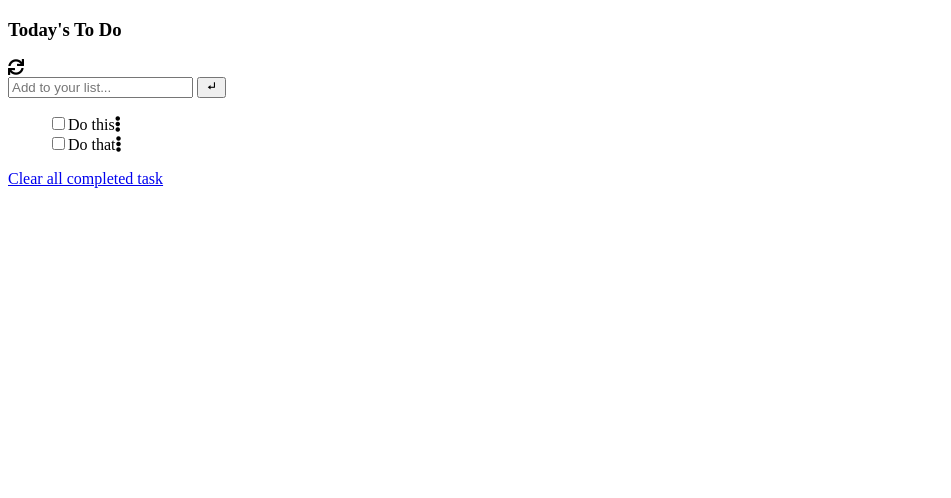
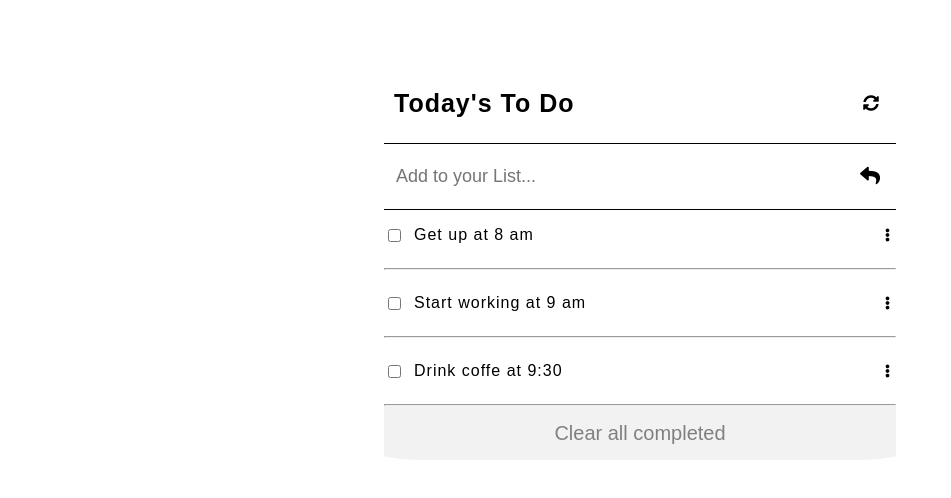
Before and after one commit to mahbubul14/to_do_list-practice-, a website built with webpack: page src/index.html in a window 1280 px wide. Shown: the whole page, without its empty margins (0-951 px from the left). Built offline with nearby package versions, Linux system fonts and the light colour scheme.

Commit message:
Update the requirement

```diff
--- a/src/index.html
+++ b/src/index.html
@@ -1,33 +1,30 @@
 <!DOCTYPE html>
 <html lang="en">
+
 <head>
-    <meta charset="UTF-8" />
-    <meta http-equiv="X-UA-Compatible" content="IE=edge" />
-    <meta name="viewport" content="width=device-width, initial-scale=1.0" />
-    <link href='https://unpkg.com/boxicons@2.0.9/css/boxicons.min.css' rel='stylesheet'>
-    <link rel="stylesheet" href="https://use.fontawesome.com/releases/v5.15.4/css/all.css" integrity="sha384-DyZ88mC6Up2uqS4h/KRgHuoeGwBcD4Ng9SiP4dIRy0EXTlnuz47vAwmeGwVChigm" crossorigin="anonymous"/>
-    <title>Daily task lists</title>
+    <meta charset="utf-8">
+    <title>To Do List </title>
+    <meta name="viewport" content="width=device-width, initial-scale=1">
+    <link rel="stylesheet" href="./style.css">
+    <link rel="stylesheet" href="https://use.fontawesome.com/releases/v5.15.4/css/all.css" integrity="sha384-DyZ88mC6Up2uqS4h/KRgHuoeGwBcD4Ng9SiP4dIRy0EXTlnuz47vAwmeGwVChigm" crossorigin="anonymous">
 </head>
+
 <body>
-    <section class="form-section">
-        <form id="form" class="form-control">
-          <div class="header-wrap">
-            <h3 class="heading">Today's To Do</h3>
-            <span class="syc"><i class="fas fa-sync"></i></span>
-          </div>
-          <div class="form-input">
-            <input type="text" name="text" id="text" placeholder="Add to your list..." class="italics"/>
-            <button type="submit" class="add"><i class='bx bx-subdirectory-left'></i></button>
-          </div>
+        <section class="container">
+            <div class="heading-box">
+                <h3 class="container-heading">Today's To Do</h3>
+                <i class="fas fa-sync-alt"></i>
+            </div>
+            <div class="input-box">
+                <form class="input-form" id="form">
+                    <input type="text" class="input-task" id="task" placeholder="Add to your List...">
+                    <button type="submit" class="submit-task" id="enter-task"><i class="fas fa-reply"></i></button>
+                </form>
+            </div>
+            <div class="list" id="all-tasks"></div>
+            <button class="btn-completed" type="button" id="all-completed">Clear all completed</button>
+        </section>
+    <script defer src="../dist/bundle.js"></script>
+</body>
 
-          <ul class="container">
-          </ul>
-
-          <div class="clear">
-            <a href="#">Clear all completed task</a>
-          </div>
-        </form>
-      </section>
-    <script src="./index.js"></script>
-</body>
 </html>
--- a/src/index.js
+++ b/src/index.js
@@ -1,59 +1,39 @@
-/* eslint-disable linebreak-style */
-/* eslint-disable no-plusplus */
+import './style.css';
 
-const container = document.querySelector('.container');
+const allTasks = document.getElementById('all-tasks');
 
-const tasksList = [
+const taskList = [
   {
-    description: 'Do this',
-    completed: true,
-    index: 0,
+    description: 'Get up at 8 am',
+    completed: false,
+    id: 0,
   },
   {
-    description: 'Do that',
+    description: 'Start working at 9 am',
     completed: false,
-    index: 1,
+    id: 1,
+  },
+  {
+    description: 'Drink coffe at 9:30',
+    completed: false,
+    id: 2,
   },
 ];
 
-const renderTasks = (tasks) => {
-  for (let i = 0; i <= tasks.length - 1; i++) {
-    const taskContainer = document.createElement('div');
-    taskContainer.id = tasks[i].index;
-    taskContainer.classList.add('list');
-
-    const taskCheckox = document.createElement('input');
-    taskCheckox.type = 'checkbox';
-    taskCheckox.classList.add('check');
-
-    const taskDescription = document.createElement('label');
-    taskDescription.classList.add('label');
-    taskDescription.textContent = `${tasks[i].description}`;
-    taskDescription.contentEditable = true;
-
-    const dots = document.createElement('span');
-    dots.innerHTML = "<i class='fas fa-ellipsis-v'></i>";
-
-    const trash = document.createElement('span');
-    trash.innerHTML = "<i class='fas fa-trash-alt'></i>";
-    trash.style.display = 'none';
-
-    taskContainer.appendChild(taskCheckox);
-    taskContainer.appendChild(taskDescription);
-    taskContainer.appendChild(dots);
-    taskContainer.appendChild(trash);
-    container.appendChild(taskContainer);
-
-    taskDescription.addEventListener('focus', () => {
-      dots.style.display = 'none';
-      trash.style.display = 'flex';
-    });
-
-    taskDescription.addEventListener('blur', () => {
-      dots.style.display = 'flex';
-      trash.style.display = 'none';
-    });
+const displayTasks = () => {
+  allTasks.innerHTML = '';
+  for (let i = 0; i < taskList.length; i += 1) {
+    const each = taskList[i];
+    const list = `<div class="eachTask">
+      <div class="group-list">
+      <input type="checkbox" class="box" id="list-box" name="list-box">
+        <p class="task-name">${each.description}</p>
+      </div>
+      <button class="menu-icon" id="${each.id}"><i class="fas fa-ellipsis-v"></i></button>
+    </div>
+    <hr>`;
+    allTasks.innerHTML += list;
   }
 };
 
-renderTasks(tasksList);
+window.onload = displayTasks();
--- a/src/style.css
+++ b/src/style.css
@@ -1,4 +1,85 @@
-a {
-  text-decoration: none;
-  color: black;
+body {
+  margin: 0;
+  padding: 0;
+  font-family: 'Poppins', sans-serif;
+  letter-spacing: 1px;
 }
+
+.container {
+  width: 40%;
+  margin: 5%  auto;
+  background-color: white;
+  box-shadow: rgba(255, 255, 255, 0.836) 0 8px 24px;
+  border-radius: 2%;
+}
+
+.clear-btn {
+  width: 60%;
+  margin: auto;
+}
+
+.input-form {
+  display: flex;
+  justify-content: space-between;
+  border-bottom: 1px solid black;
+  padding: 20px 10px;
+}
+
+.input-form .input-task {
+  border: none;
+  font-size: 18px;
+  outline: none;
+}
+
+.input-box .input-form .submit-task {
+  background: white;
+  border: none;
+  font-size: 20px;
+}
+
+.btn-completed {
+  width: 100%;
+  border: none;
+  font-size: 20px;
+  cursor: pointer;
+  color: grey;
+  background: #f2f2f2;
+  line-height: 52px;
+  margin-top: -8px;
+  border-bottom-left-radius: 9%;
+  border-bottom-right-radius: 9%;
+}
+
+.container .heading-box {
+  display: flex;
+  justify-content: space-between;
+  border-bottom: 1px solid black;
+}
+
+.heading-box .container-heading {
+  font-size: 25px;
+  padding: 0 10px;
+}
+
+.heading-box i {
+  padding: 31px 16px;
+}
+
+.eachTask {
+  display: flex;
+  justify-content: space-between;
+}
+
+.group-list {
+  display: flex;
+  align-items: center;
+}
+
+.menu-icon {
+  background: white;
+  border: none;
+}
+
+.task-name {
+  padding: 0 10px;
+}
```
